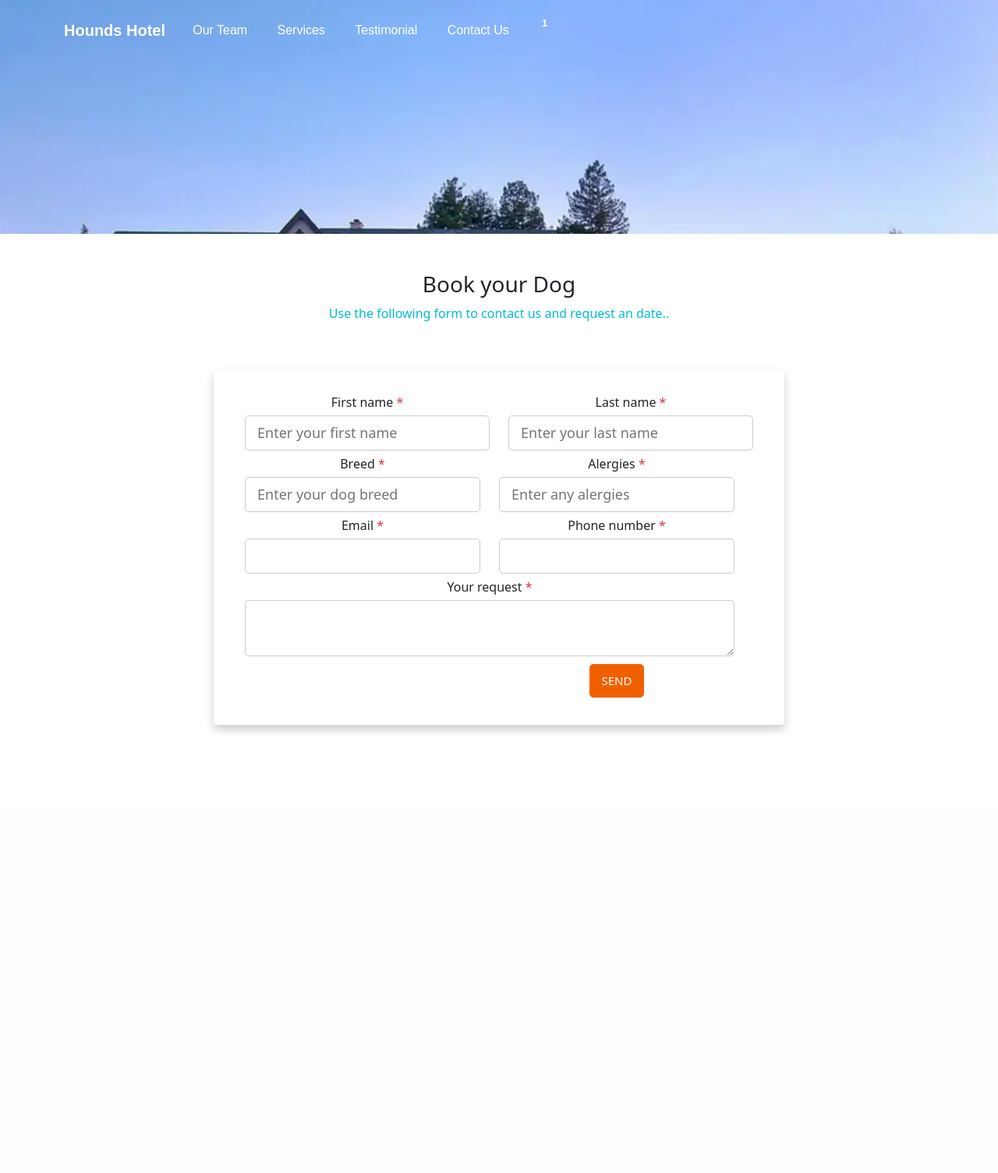
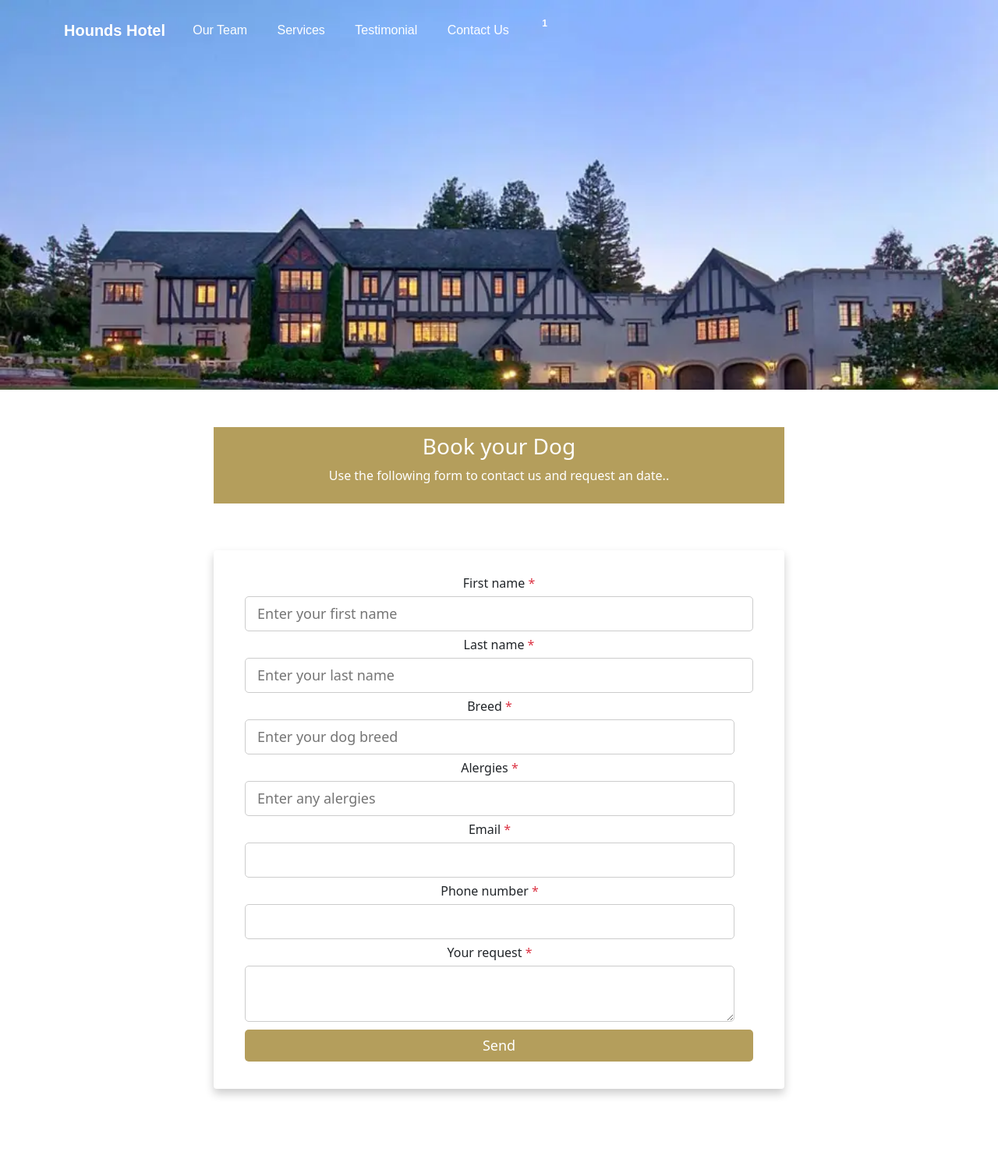
Before and after one commit to MrFogg866/hounds-p4, a Django app: page /make-an-appointment/ in a window 1280 px wide. Shown: the whole page at 78% size. Before the commit the page ends 940 px from the top, so only its background shows below. Run offline with Django 3.2, Linux system fonts and the light colour scheme; data comes from the database, SQL or seed files in the repository; some libraries are stand-ins or nearby versions; some web fonts are replaced.

Commit message:
use css to match the color in the booking form

```diff
--- a/templates/appointment.html
+++ b/templates/appointment.html
@@ -73,34 +73,38 @@
     <div class="container-fluid px-1 py-5 mx-auto">
         <div class="row d-flex justify-content-center">
             <div class="col-xl-7 col-lg-8 col-md-9 col-11 text-center">
-                <h3>
-                    Book your Dog
-                </h3>
-                <p class="blue-text">Use the following form to contact us and request an date..</p>
+
+                <div class="text-white color-green text-center py-2 mb-4 container">
+                    <h3>
+                        Book your Dog
+                    </h3>
+                    <p>Use the following form to contact us and request an date..</p>
+                </div>
+
                 <div class="card">
 
                     <form class="form-card" method="POST" action="{% url 'appointment' %}">
                     {% csrf_token %}
                         <div class="row justify-content-between text-left">
-                            <div class="form-group col-sm-6 flex-column d-flex">
+                            <div class="form-group col-12 flex-column d-flex">
                             <label class="form-control-label px-3">First name<span class="text-danger"> *</span>
                             </label>
                             <input required type="text" id="fname" name="fname" placeholder="Enter your first name" onblur="validate(1)">
                         </div>
 
-                        <div class="form-group col-sm-6 flex-column d-flex">
+                        <div class="form-group col-12 flex-column d-flex">
                             <label class="form-control-label px-3">Last name<span class="text-danger"> *</span></label>
                             <input required type="text" id="lname" name="lname" placeholder="Enter your last name" onblur="validate(2)">
                         </div>
 
                         <div class="row justify-content-between text-left">
-                            <div class="form-group col-sm-6 flex-column d-flex">
+                            <div class="form-group col-12 flex-column d-flex">
                             <label class="form-control-label px-3">Breed<span class="text-danger"> *</span>
                             </label>
                             <input required type="text" id="breed" name="breed" placeholder="Enter your dog breed" onblur="validate(1)">
                         </div>
 
-                        <div class="form-group col-sm-6 flex-column d-flex">
+                        <div class="form-group col-12 flex-column d-flex">
                             <label class="form-control-label px-3">Alergies<span class="text-danger"> *</span></label>
                             <input required type="text" id="alergies" name="alergies" placeholder="Enter any alergies" onblur="validate(2)">
                         </div>
@@ -110,13 +114,13 @@
 
                         <div class="row justify-content-between text-left">
 
-                            <div class="form-group col-sm-6 flex-column d-flex">
+                            <div class="form-group col-12 flex-column d-flex">
                                 <label class="form-control-label px-3">Email<span class="text-danger"> *</span>
                                 </label>
                                 <input type="text" id="email" name="email" placeholder="" onblur="validate(3)">
                             </div>
 
-                            <div class="form-group col-sm-6 flex-column d-flex">
+                            <div class="form-group col-12 flex-column d-flex">
                              <label class="form-control-label px-3">Phone number<span class="text-danger"> *</span></label>
                               <input type="text" id="mob" name="mobile" placeholder="" onblur="validate(4)">
                             </div>
@@ -129,8 +133,8 @@
                                 <textarea type="text" id="ans" name="request" placeholder="" onblur="validate(6)"></textarea>
                             </div>
                         </div>
-                        <div class="row justify-content-end">
-                            <div class="form-group col-sm-6"> <button type="submit" class="btn-block btn-primary">Send</button> </div>
+                        <div class="d-grid">
+                            <div class="form-group col-12"> <button type="submit" class="btn w-100 justify-content-center text-white color-green">Send</button> </div>
                         </div>
                     </form>
                 </div>
--- a/templates/base.html
+++ b/templates/base.html
@@ -22,7 +22,7 @@
   <div class="header"
   style="background: url('../static/img/hero.jpeg') no-repeat; background-size: cover;
   {% if 'appointment' in request.path %}
-  max-height:300px!important;min-height:300px!important;
+  max-height:500px!important;min-height:500px!important;
   {% endif %}
   ">
 
```
Also changed, not shown: templates/index.html (+4 -4 lines).
